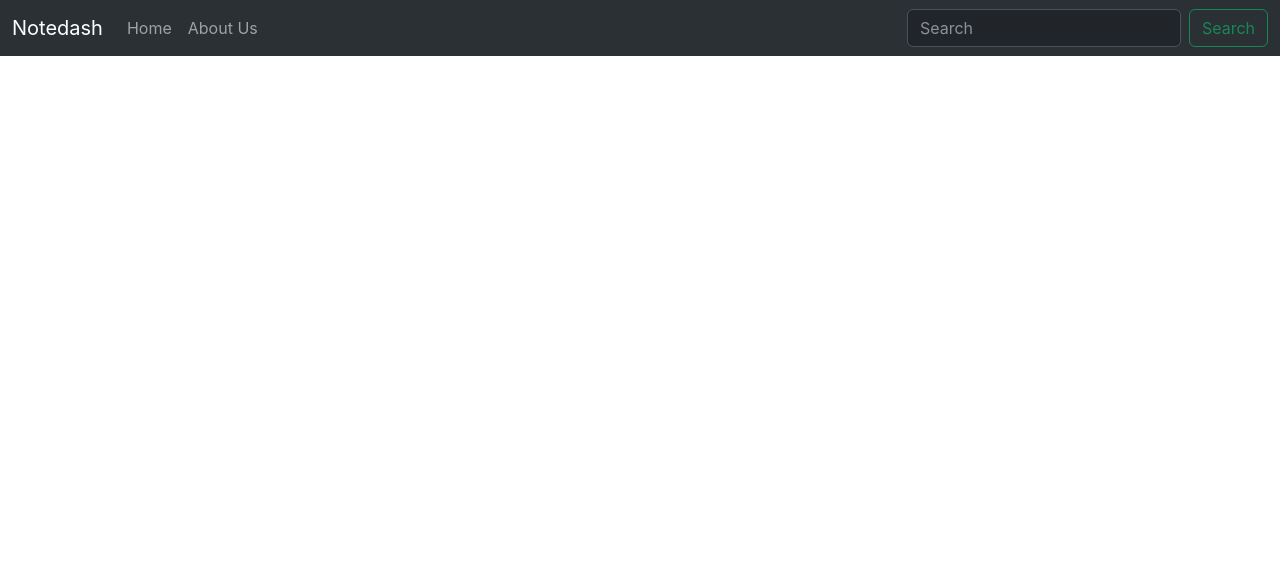
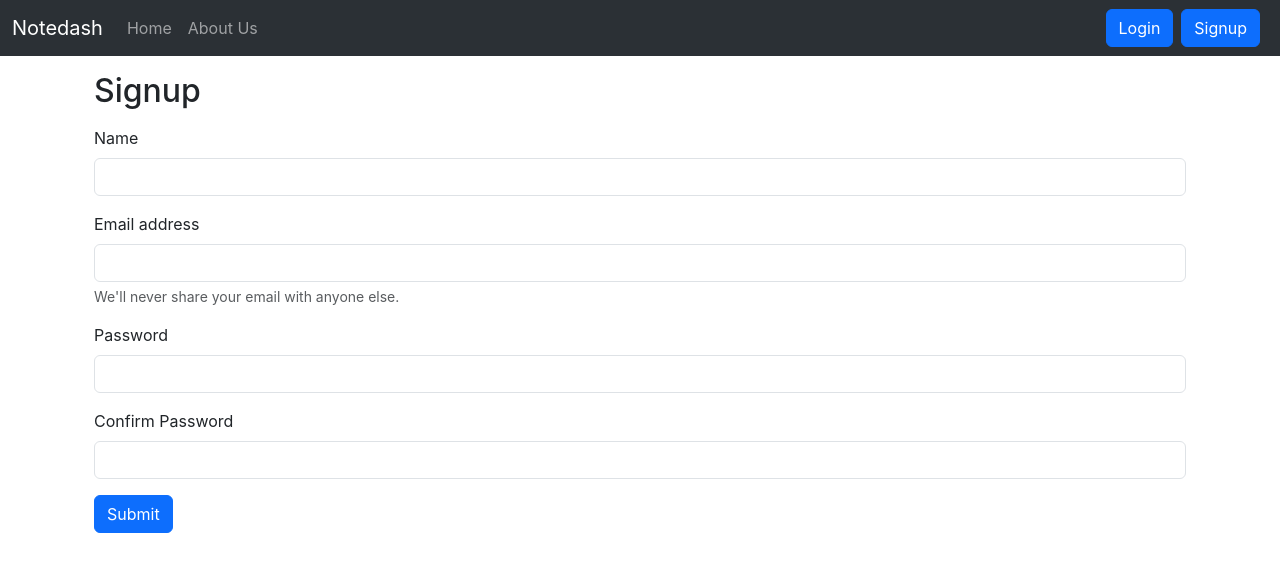
Before and after one commit to patilmanas04/Notedash, a React (Create React App) app: page /signup in a window 1280 px wide. Shown: the top 572 px of the page. Built offline with nearby package versions, Linux system fonts and the light colour scheme.

Commit message:
Added the functionality of Updating or editing the existing note, also added the api requests for Login and Signup integrated with it's GUI

```diff
--- a/src/App.js
+++ b/src/App.js
@@ -8,6 +8,8 @@ import {
 	Route
 } from "react-router-dom";
 import NoteState from './contexts/NoteState';
+import Login from './components/Login';
+import Signup from './components/Signup';
 
 const App = ()=>{
 	return (
@@ -19,6 +21,8 @@ const App = ()=>{
 				<Routes>
 					<Route exact path="/" element={<Home />}></Route>
 					<Route exact path="/about" element={<About />}></Route>
+					<Route exact path="/login" element={<Login />}></Route>
+					<Route exact path="/signup" element={<Signup />}></Route>
 				</Routes>
 				</div>
 			</Router>
--- a/src/components/AddNote.js
+++ b/src/components/AddNote.js
@@ -23,7 +23,6 @@ const AddNote = () => {
 
     return (
         <>
-        <div className="container my-3">
         <h2>Add note here</h2>
         <form>
             <div className="mb-3">
@@ -37,9 +36,8 @@ const AddNote = () => {
                 <input type="text" className="form-control" id="description" name="description" onChange={onChange}/>
             </div>
 
-                <button type="submit" className="btn btn-primary" onClick={handleClick}>Add Note</button>
+            <button type="submit" disabled={note.title.length===0 || note.description.length===0} className="btn btn-primary" onClick={handleClick}>Add Note</button>
         </form>
-        </div>
         </>
     )
 }
--- a/src/components/Home.js
+++ b/src/components/Home.js
@@ -5,9 +5,10 @@ import AddNote from "./AddNote";
 const Home = ()=>{
     return (
         <>
-        <AddNote/>
-
-        <Notes/>
+        <div className="container my-3">
+            <AddNote/>
+            <Notes/>
+        </div>
         </>
     )
 }
--- /dev/null
+++ b/src/components/Login.js
@@ -0,0 +1,57 @@
+import React, { useState } from 'react'
+import { useNavigate } from "react-router-dom"
+
+const Login = () => {
+    const navigate = useNavigate()
+
+    const [credentials, setCredentials] = useState({email: "", password: ""})
+
+    const handleFormSubmit = async(e)=>{
+        e.preventDefault()
+        const url = "http://localhost:5000/api/auth/login"
+        const response = await fetch(url, {
+            method: "POST",
+            headers: {
+                "Content-Type": "application/json"
+            },
+            body: JSON.stringify({email: credentials.email, password: credentials.password})
+        })
+
+        const json = await response.json()
+        console.log(json)
+
+        if(json.success){
+            localStorage.setItem("authToken", json.authToken)
+            navigate("/")
+        }
+        else{
+            alert(json.error)
+        }
+    }
+
+    const onChange = (e)=>{
+        setCredentials({...credentials, [e.target.name]: e.target.value})
+    }
+
+    return (
+        <>
+        <div className="container my-3">
+            <h2>Login</h2>
+            <form className='my-3' onSubmit={handleFormSubmit}>
+                <div className="mb-3">
+                    <label htmlFor="email" className="form-label">Email address</label>
+                    <input type="email" className="form-control" value={credentials.email} id="email" name='email' aria-describedby="emailHelp" onChange={onChange} required/>
+                    <div id="emailHelp" className="form-text">We'll never share your email with anyone else.</div>
+                </div>
+                <div className="mb-3">
+                    <label htmlFor="password" className="form-label">Password</label>
+                    <input type="password" className="form-control" value={credentials.password} id="password" name='password' onChange={onChange} required/>
+                </div>
+                <button type="submit" className="btn btn-primary">Submit</button>
+            </form>
+        </div>
+        </>
+    )
+}
+
+export default Login
--- a/src/components/Navbar.js
+++ b/src/components/Navbar.js
@@ -20,8 +20,8 @@ const Navbar = ()=>{
                         </li>
                     </ul>
                     <form className="d-flex" role="search">
-                        <input className="form-control me-2" type="search" placeholder="Search" aria-label="Search"/>
-                        <button className="btn btn-outline-success" type="submit">Search</button>
+                        <Link className="btn btn-primary" to="/login" role="button">Login</Link>
+                        <Link className="btn btn-primary mx-2" to="/signup" role="button">Signup</Link>
                     </form>
                 </div>
             </div>
--- a/src/components/NoteItem.js
+++ b/src/components/NoteItem.js
@@ -8,7 +8,6 @@ const NoteItem = (props)=>{
 
     return (
         <>
-        <div className="col-md-3">
             <div className="card my-2">
                 <div className="card-body">
                     <h5 className="card-title">{note.title}</h5>
@@ -17,7 +16,6 @@ const NoteItem = (props)=>{
                     <i className="fa-solid fa-pen-to-square mx-3" onClick={()=>{handleEditClick(note)}}></i>
                 </div>
             </div>
-        </div>
         </>
     )
 }
--- a/src/components/Notes.js
+++ b/src/components/Notes.js
@@ -6,17 +6,23 @@ const Notes = ()=>{
     const context = useContext(NoteContext)
     const {notes, fetchNotes, editNote} = context
 
-    const [newNote, setNewNote] = useState({edittitle: "", editdescription: "", edittag: ""})
+    const [newNote, setNewNote] = useState({id: "", edittitle: "", editdescription: "", edittag: ""})
 
     useEffect(() => {
         fetchNotes()
     }, [])
 
     const ref = useRef(null)
+    const refClose = useRef(null)
 
     const handleEditClick = (note)=>{
         ref.current.click()
-        setNewNote({edittitle: note.title, editdescription: note.description, edittag: note.tag})
+        setNewNote({id: note._id, edittitle: note.title, editdescription: note.description, edittag: note.tag})
+    }
+
+    const handleSaveChangesClick = ()=>{
+        editNote(newNote.id, newNote.edittitle, newNote.editdescription, newNote.edittag)
+        refClose.current.click()
     }
 
     const onChange = (e)=>{
@@ -29,7 +35,7 @@ const Notes = ()=>{
                 Launch demo modal
             </button>
 
-            <div className="modal fade" id="exampleModal" tabindex="-1" aria-labelledby="exampleModalLabel" aria-hidden="true">
+            <div className="modal fade" id="exampleModal" tabIndex="-1" aria-labelledby="exampleModalLabel" aria-hidden="true">
                 <div className="modal-dialog">
                     <div className="modal-content">
                         <div className="modal-header">
@@ -51,15 +57,15 @@ const Notes = ()=>{
                             </form>
                         </div>
                         <div className="modal-footer">
-                            <button type="button" className="btn btn-secondary" data-bs-dismiss="modal">Close</button>
-                            <button type="button" className="btn btn-primary">Save changes</button>
+                            <button type="button" ref={refClose} className="btn btn-secondary" data-bs-dismiss="modal">Close</button>
+                            <button type="button" className="btn btn-primary" onClick={handleSaveChangesClick} disabled={newNote.edittitle.length===0 || newNote.editdescription.length===0}>Save changes</button>
                         </div>
                     </div>
                 </div>
             </div>
 
         <div className="row my-5">
-            <h2>Your Notes</h2>
+        <h2 style={{paddingLeft: "0"}}>Your Notes</h2>
             {
                 notes.map((note, index) => {
                     return <NoteItem key={index} note={note} handleEditClick={handleEditClick}/>
--- /dev/null
+++ b/src/components/Signup.js
@@ -0,0 +1,66 @@
+import React, { useState } from 'react'
+import { useNavigate } from "react-router-dom"
+
+const Signup = () => {
+    const navigate = useNavigate()
+
+    const [credentials, setCredentials] = useState({name: "", email: "", password: "", confirmPassword: ""})
+
+    const handleFormSubmit = async(e)=>{
+        e.preventDefault()
+        const {name, email, password} = credentials
+        const url = "http://localhost:5000/api/auth/signup"
+        const response = await fetch(url, {
+            method: "POST",
+            headers: {
+                "Content-Type": "application/json"
+            },
+            body: JSON.stringify({name, email, password})
+        })
+
+        const json = await response.json()
+        console.log(json)
+
+        if(json.success){
+            localStorage.setItem("authToken", json.authToken)
+            navigate("/")
+        }
+        else{
+            alert(json.error)
+        }
+    }
+
+    const onChange = (e)=>{
+        setCredentials({...credentials, [e.target.name]: e.target.value})
+    }
+
+    return (
+        <>
+        <div className="container my-3">
+            <h2>Signup</h2>
+            <form className='my-3' onSubmit={handleFormSubmit}>
+                <div className="mb-3">
+                    <label htmlFor="name" className="form-label">Name</label>
+                    <input type="text" className="form-control" value={credentials.name} id="name" name='name' onChange={onChange}  required/>
+                </div>
+                <div className="mb-3">
+                    <label htmlFor="email" className="form-label">Email address</label>
+                    <input type="email" className="form-control" value={credentials.email} id="email" name='email' aria-describedby="emailHelp" onChange={onChange} required/>
+                    <div id="emailHelp" className="form-text">We'll never share your email with anyone else.</div>
+                </div>
+                <div className="mb-3">
+                    <label htmlFor="password" className="form-label">Password</label>
+                    <input type="password" className="form-control" value={credentials.password} id="password" name='password' onChange={onChange} required minLength={8}/>
+                </div>
+                <div className="mb-3">
+                    <label htmlFor="confirmPassword" className="form-label">Confirm Password</label>
+                    <input type="password" className="form-control" value={credentials.confirmPassword} id="confirmPassword" name='confirmPassword' onChange={onChange} required minLength={8}/>
+                </div>
+                <button type="submit" className="btn btn-primary">Submit</button>
+            </form>
+        </div>
+        </>
+    )
+}
+
+export default Signup
--- a/src/contexts/NoteState.js
+++ b/src/contexts/NoteState.js
@@ -39,13 +39,27 @@ const NoteState = (props)=>{
     const editNote = async(noteId, title, description, tag)=>{
         const url = `${host}/api/notes/updatenote/${noteId}`
         const response = await fetch(url, {
-            method: "DELETE",
+            method: "PUT",
             headers: {
                 "Content-Type": "application/json",
                 "Auth-Token": "eyJhbGciOiJIUzI1NiIsInR5cCI6IkpXVCJ9.eyJ1c2VyIjp7ImlkIjoiNjRhYWY5MWE4NDJkYTI5NmQ4MWVmNjBlIn0sImlhdCI6MTY4ODkyNjQ5NX0.jtJz_XWDYBmst7CJDhtMGP4JVuGNUAFOCvR9kyep2l8"
             },
             body: JSON.stringify({title, description, tag})
         })
+
+        const newNotesArray = JSON.parse(JSON.stringify(notes))
+        console.log(newNotesArray)
+        // To show the changes in the frontend
+        for(let i=0 ; i<newNotesArray.length ; i++){
+            if(noteId===newNotesArray[i]._id){
+                newNotesArray[i].title = title
+                newNotesArray[i].description = description
+                newNotesArray[i].tag = tag
+                break
+            }
+        }
+
+        setNotes(newNotesArray)
     }
 
     // Deleting a Note
@@ -58,7 +72,6 @@ const NoteState = (props)=>{
                 "Auth-Token": "eyJhbGciOiJIUzI1NiIsInR5cCI6IkpXVCJ9.eyJ1c2VyIjp7ImlkIjoiNjRhYWY5MWE4NDJkYTI5NmQ4MWVmNjBlIn0sImlhdCI6MTY4ODkyNjQ5NX0.jtJz_XWDYBmst7CJDhtMGP4JVuGNUAFOCvR9kyep2l8"
             }
         })
-        const fetchedNotes = await response.json()
 
         const updatednotes = notes.filter((note)=>{
             return note._id!==noteId
```
Lines whose indentation alone changed are shown as unchanged.
